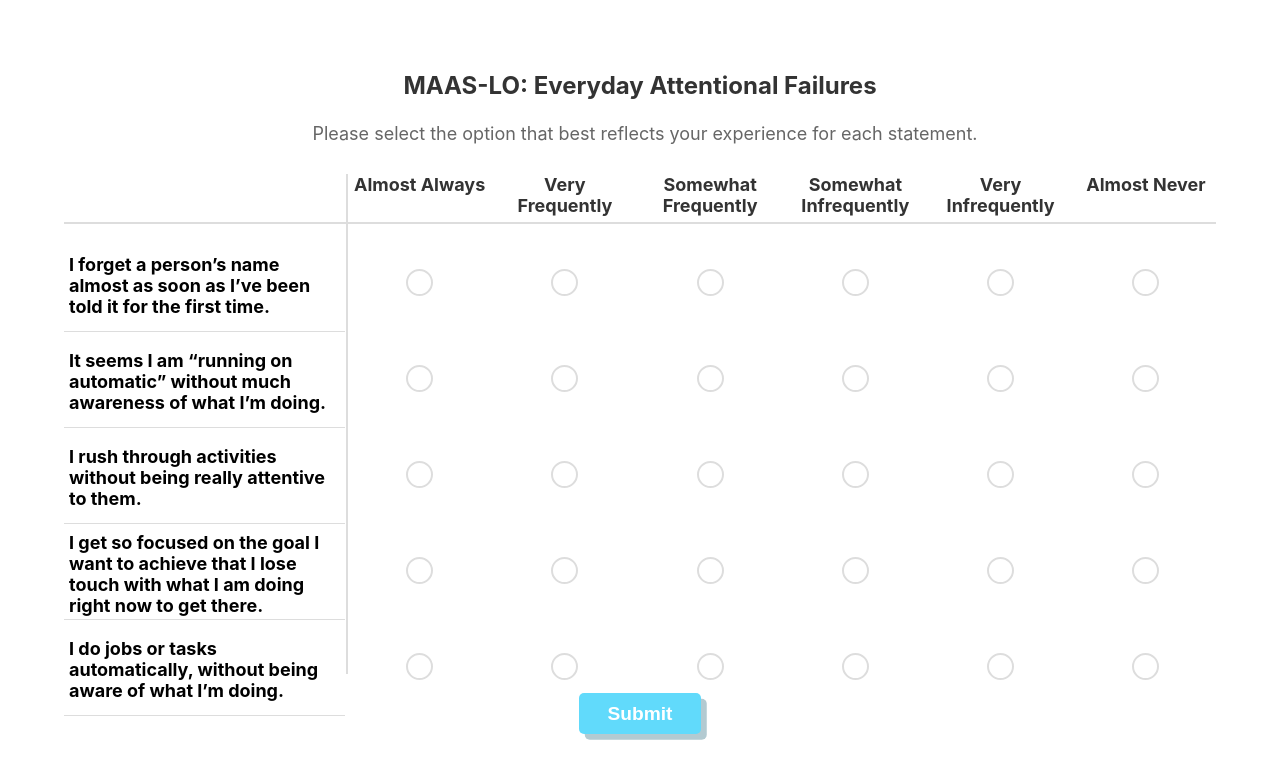
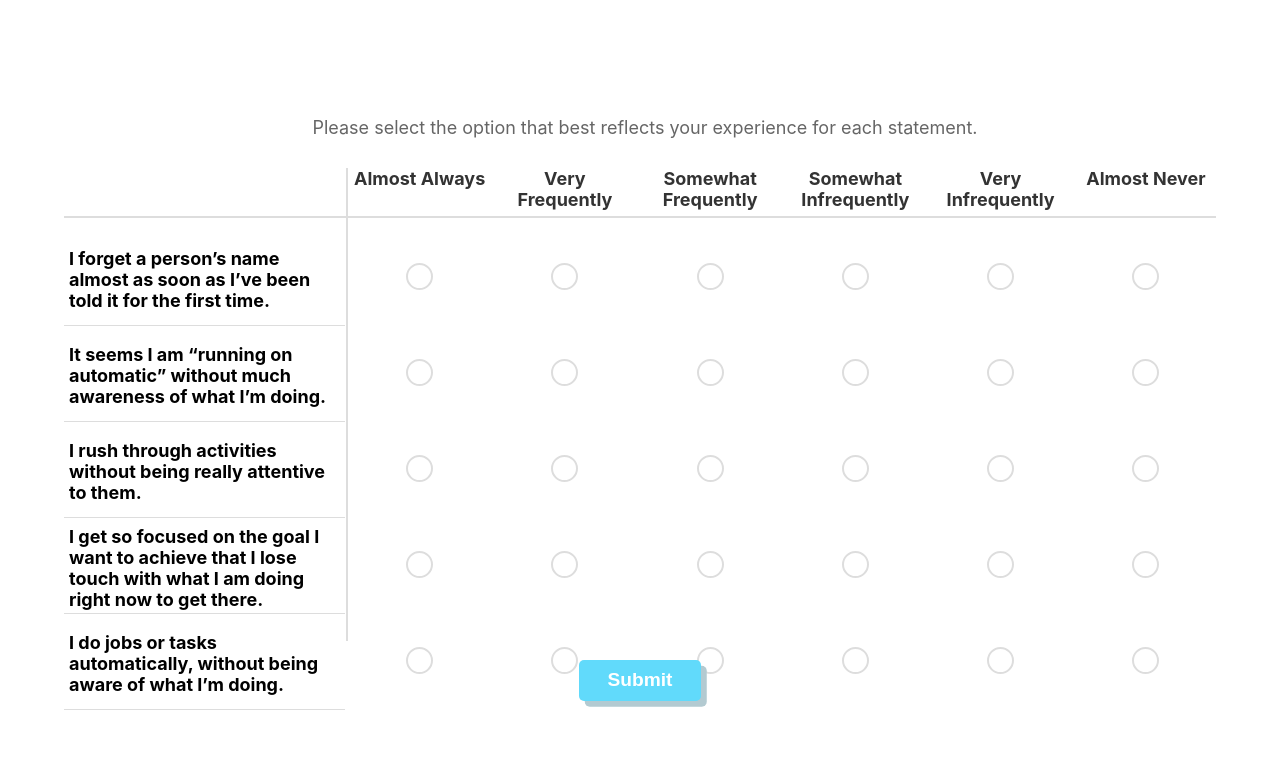
Before and after one commit to Santa-Clara-Imaginarium-Lab/sludge-v2, a React (Create React App) app: page /maaslo2 in a window 1280 px wide. Shown: the top 778 px of the page. Built offline with nearby package versions, Linux system fonts and the light colour scheme.

Commit message:
Removing titles

```diff
--- a/src/postTestSurvey/VideoEngagement.jsx
+++ b/src/postTestSurvey/VideoEngagement.jsx
@@ -90,7 +90,6 @@ const VideoEngagement = () => {
   return (
     <div className="container">
       <div className="qualtrix-container">
-        <h1 className="title">Video Engagement and Satisfaction</h1>
         <p className="description">Regarding the video you just watched,</p>
         <div className="videoengagement-grid">
           <div className="qualtrix-grid-header">
--- a/src/preTestSurvey/everydayAttentionalFailures/MAASLO1.jsx
+++ b/src/preTestSurvey/everydayAttentionalFailures/MAASLO1.jsx
@@ -70,7 +70,6 @@ const MAASLO1 = () => {
   return (
       <div className="container">
       <div className="qualtrix-container">
-        <h1 className="title">MAAS-LO: Everyday Attentional Failures</h1>
         <p className="description">
           Please select the option that best reflects your experience for each statement.
         </p>
--- a/src/preTestSurvey/everydayAttentionalFailures/MAASLO2.jsx
+++ b/src/preTestSurvey/everydayAttentionalFailures/MAASLO2.jsx
@@ -66,7 +66,6 @@ const MAASLO2 = () => {
   return (
       <div className="container">
       <div className="qualtrix-container">
-        <h1 className="title">MAAS-LO: Everyday Attentional Failures</h1>
         <p className="description">
           Please select the option that best reflects your experience for each statement.
         </p>
--- a/src/preTestSurvey/everydayAttentionalFailures/MAASLO3.jsx
+++ b/src/preTestSurvey/everydayAttentionalFailures/MAASLO3.jsx
@@ -66,7 +66,6 @@ const MAASLO3 = () => {
   return (
     <div className="container">
       <div className="qualtrix-container">
-        <h1 className="title">MAAS-LO: Everyday Attentional Failures</h1>
         <p className="description">
           Please select the option that best reflects your experience for each statement.
         </p>
--- a/src/preTestSurvey/mindExcessivelyWanderingScale/MEWS1.jsx
+++ b/src/preTestSurvey/mindExcessivelyWanderingScale/MEWS1.jsx
@@ -68,7 +68,6 @@ const MEWS1 = () => {
   return (
       <div className="container">
       <div className="qualtrix-container">
-        <h1 className="title">MEWS: Mind Excessively Wandering Scale</h1>
         <p className="description">
           Please select the option that best reflects your experience for each statement.
         </p>
--- a/src/preTestSurvey/mindExcessivelyWanderingScale/MEWS2.jsx
+++ b/src/preTestSurvey/mindExcessivelyWanderingScale/MEWS2.jsx
@@ -64,7 +64,6 @@ const MEWS2 = () => {
   return (
       <div className="container">
       <div className="qualtrix-container">
-        <h1 className="title">MEWS: Mind Excessively Wandering Scale</h1>
         <p className="description">
           Please select the option that best reflects your experience for each statement.
         </p>
--- a/src/preTestSurvey/mindExcessivelyWanderingScale/MEWS3.jsx
+++ b/src/preTestSurvey/mindExcessivelyWanderingScale/MEWS3.jsx
@@ -64,7 +64,6 @@ const MEWS3 = () => {
   return (
       <div className="container">
       <div className="qualtrix-container">
-        <h1 className="title">MEWS: Mind Excessively Wandering Scale</h1>
         <p className="description">
           Please select the option that best reflects your experience for each statement.
         </p>
```
